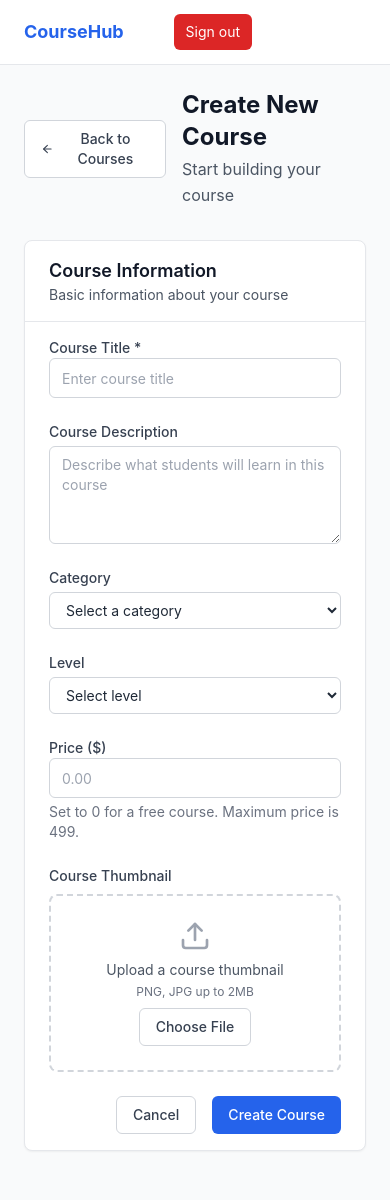
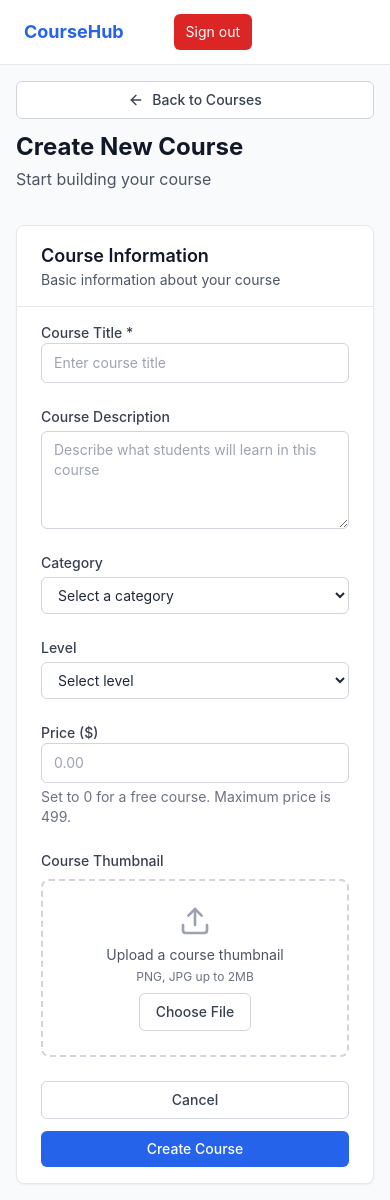
Before and after one commit to sanath0810/CourseHub, a React (Vite) app: page /instructor/courses/create in a window 390 px wide. Before the commit the page ends 1175 px from the top, so only its background shows below. Built offline with nearby package versions, Linux system fonts and the light colour scheme; sample sign-in values are in the browser's storage.

Commit message:
Making it responsive

```diff
--- a/src/pages/CourseCatalog.jsx
+++ b/src/pages/CourseCatalog.jsx
@@ -92,9 +92,9 @@ export const CourseCatalog = () => {
       </div>
 
       <div className="max-w-7xl mx-auto px-4 sm:px-6 lg:px-8 py-8">
-        <div className="flex flex-col lg:flex-row gap-8">
+        <div className="flex flex-col lg:flex-row gap-6 lg:gap-8">
           {/* Filters Sidebar */}
-          <div className="lg:w-64 flex-shrink-0">
+          <div className="w-full lg:w-64 flex-shrink-0">
             <Card>
               <CardContent className="space-y-6">
                 <div>
@@ -271,11 +271,12 @@ export const CourseCatalog = () => {
                 {/* Pagination */}
                 {totalPages > 1 && (
                   <div className="mt-8 flex justify-center">
-                    <nav className="flex items-center space-x-2">
+                    <nav className="flex items-center gap-2 flex-wrap justify-center">
                       <Button
                         variant="outline"
                         onClick={() => setCurrentPage(prev => Math.max(prev - 1, 1))}
                         disabled={currentPage === 1}
+                        className="min-w-[96px]"
                       >
                         Previous
                       </Button>
@@ -293,6 +294,7 @@ export const CourseCatalog = () => {
                         variant="outline"
                         onClick={() => setCurrentPage(prev => Math.min(prev + 1, totalPages))}
                         disabled={currentPage === totalPages}
+                        className="min-w-[96px]"
                       >
                         Next
                       </Button>
--- a/src/pages/CourseDetail.jsx
+++ b/src/pages/CourseDetail.jsx
@@ -260,7 +260,7 @@ export const CourseDetail = () => {
 
           {/* Sidebar */}
           <div className="lg:col-span-1">
-            <Card className="sticky top-8">
+            <Card className="lg:sticky lg:top-8">
               <CardContent className="p-6">
                 <div className="text-center mb-6">
                   <div className="text-3xl font-bold text-gray-900 mb-2">
--- a/src/pages/CreateCourse.jsx
+++ b/src/pages/CreateCourse.jsx
@@ -28,20 +28,22 @@ export const CreateCourse = () => {
   };
 
   return (
-    <div className="p-6">
+    <div className="p-4 sm:p-6">
       <div className="max-w-4xl mx-auto">
-        <div className="flex items-center mb-8">
-          <Button
-            variant="outline"
-            onClick={() => navigate('/instructor/courses')}
-            className="mr-4"
-          >
-            <ArrowLeft className="h-4 w-4 mr-2" />
-            Back to Courses
-          </Button>
-          <div>
+        <div className="flex flex-col sm:flex-row sm:items-center sm:justify-start gap-3 sm:gap-4 mb-8">
+          <div className="order-2 sm:order-1">
             <h1 className="text-2xl font-bold text-gray-900">Create New Course</h1>
             <p className="text-gray-600 mt-1">Start building your course</p>
+          </div>
+          <div className="order-1 sm:order-2">
+            <Button
+              variant="outline"
+              onClick={() => navigate('/instructor/courses')}
+              className="w-full sm:w-auto"
+            >
+              <ArrowLeft className="h-4 w-4 mr-2" />
+              Back to Courses
+            </Button>
           </div>
         </div>
 
@@ -159,15 +161,16 @@ export const CreateCourse = () => {
                 </div>
               </div>
 
-              <div className="flex justify-end space-x-4">
+              <div className="flex flex-col sm:flex-row gap-3 sm:gap-4 sm:justify-end">
                 <Button
                   type="button"
                   variant="outline"
                   onClick={() => navigate('/instructor/courses')}
+                  className="w-full sm:w-auto"
                 >
                   Cancel
                 </Button>
-                <Button type="submit" loading={loading}>
+                <Button type="submit" loading={loading} className="w-full sm:w-auto">
                   Create Course
                 </Button>
               </div>
--- a/src/pages/Home.jsx
+++ b/src/pages/Home.jsx
@@ -14,7 +14,7 @@ export const Home = () => {
             <div className="flex items-center">
               <h1 className="text-2xl font-bold text-primary-600">CourseHub</h1>
             </div>
-            <div className="flex items-center space-x-4">
+            <div className="flex flex-col sm:flex-row items-stretch sm:items-center gap-2 sm:gap-4">
               {/* Auth-aware actions: show Dashboard when logged in, otherwise show Sign In / Get Started */}
               {isAuthenticated ? (
                 <>
@@ -30,13 +30,13 @@ export const Home = () => {
                 <>
                   <Link
                     to="/login"
-                    className="text-gray-700 hover:text-gray-900 px-3 py-2 rounded-md text-sm font-medium"
+                    className="text-gray-700 hover:text-gray-900 px-3 py-2 rounded-md text-sm font-medium text-center"
                   >
                     Sign In
                   </Link>
                   <Link
                     to="/register"
-                    className="bg-primary-600 text-white px-4 py-2 rounded-md text-sm font-medium hover:bg-primary-700"
+                    className="bg-primary-600 text-white px-4 py-2 rounded-md text-sm font-medium hover:bg-primary-700 text-center"
                   >
                     Get Started
                   </Link>
@@ -61,7 +61,7 @@ export const Home = () => {
               {/* Primary CTA: browse all courses */}
               <Link
                 to="/courses"
-                className="bg-white text-primary-600 px-8 py-3 rounded-lg text-lg font-semibold hover:bg-gray-100 transition-colors inline-flex items-center"
+                className="bg-white text-primary-600 px-8 py-3 rounded-lg text-lg font-semibold hover:bg-gray-100 transition-colors inline-flex items-center w-full sm:w-auto justify-center"
               >
                 Browse Courses
                 <ArrowRight className="ml-2 h-5 w-5" />
@@ -70,7 +70,7 @@ export const Home = () => {
               {!isAuthenticated && (
                 <Link
                   to="/register"
-                  className="border-2 border-white text-white px-8 py-3 rounded-lg text-lg font-semibold hover:bg-white hover:text-primary-600 transition-colors"
+                  className="border-2 border-white text-white px-8 py-3 rounded-lg text-lg font-semibold hover:bg-white hover:text-primary-600 transition-colors w-full sm:w-auto text-center"
                 >
                   Start Learning Today
                 </Link>
```
